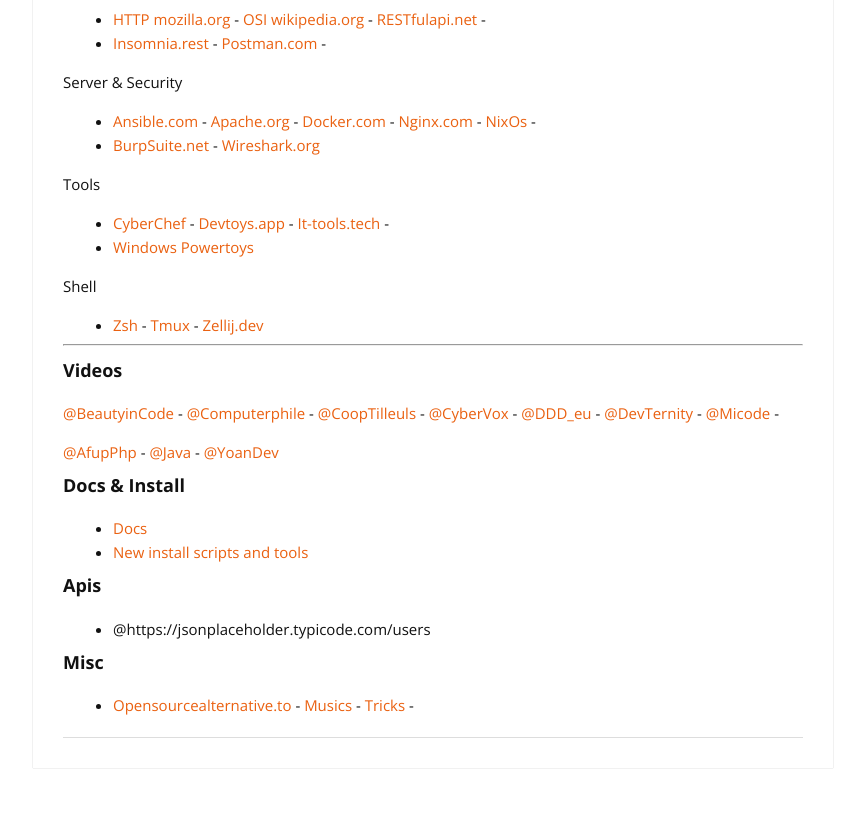
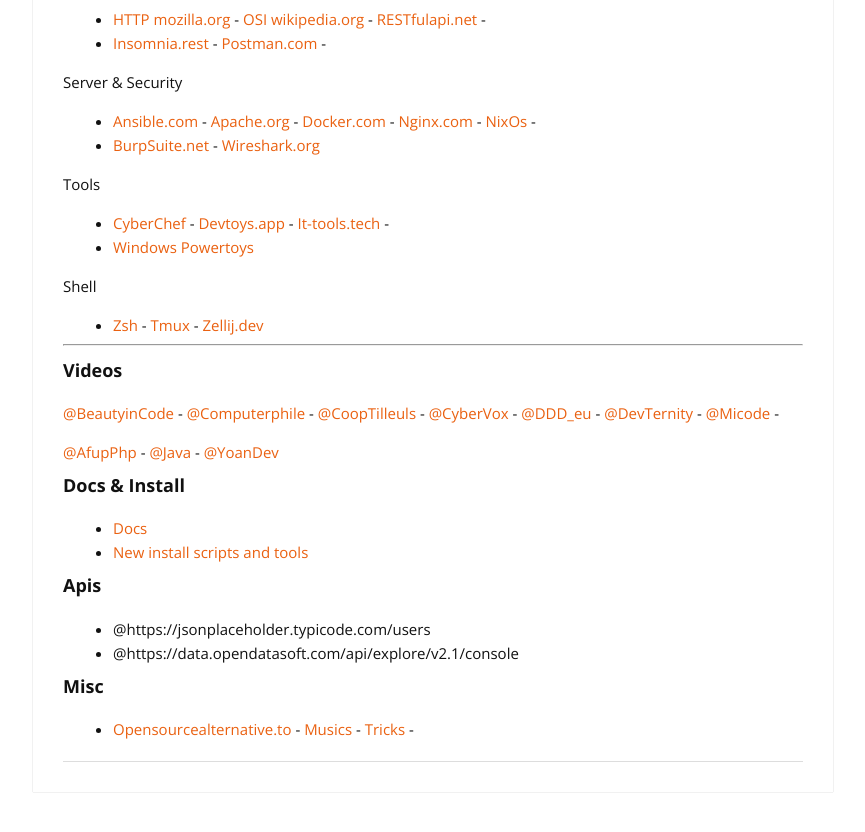
Before and after one commit to cylmat/cylmat.github.io, a Jekyll site: the page built from _pages/USEFUL.md, in a window 1280 px wide and 900 px high, scrolled down 3301 px. Shown: the top 832 px of the window, without its empty margins (207-1072 px from the left). Built offline with Jekyll 4.4.1, drawn with Linux system fonts in a browser that asks for light colours; nearby versions of some CDN libraries; some of the changed lines change nothing that is shown.

Commit message:
Update USEFUL.md

```diff
--- a/_pages/USEFUL.md
+++ b/_pages/USEFUL.md
@@ -173,6 +173,7 @@
 
 ### Apis
 - @https://jsonplaceholder.typicode.com/users
+- @https://data.opendatasoft.com/api/explore/v2.1/console
 
 ### Misc
 - [Opensourcealternative.to](https://www.opensourcealternative.to) - [Musics](https://cylmat.github.io/musics) - [Tricks](https://cylmat.github.io/tricks) -
```
